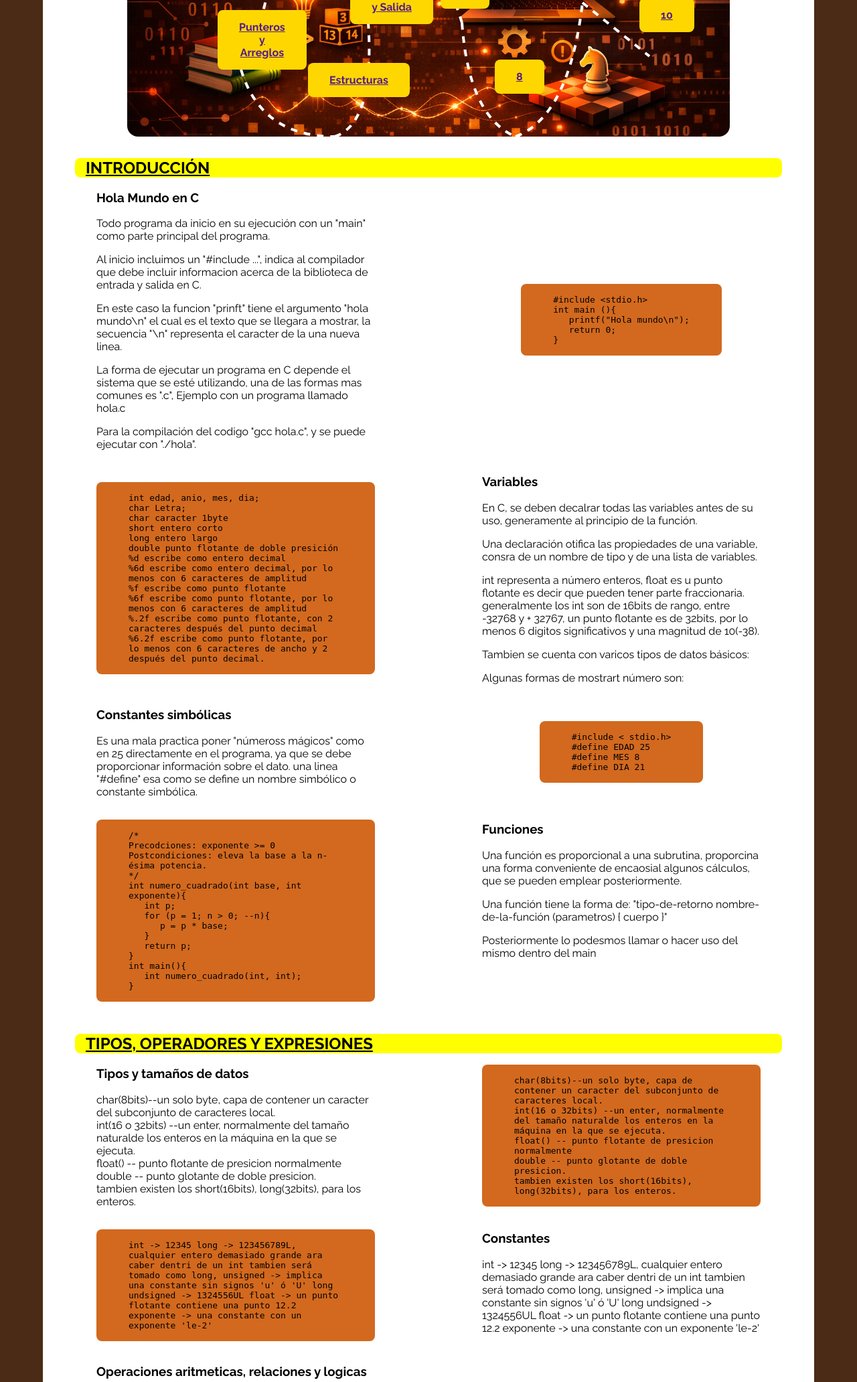
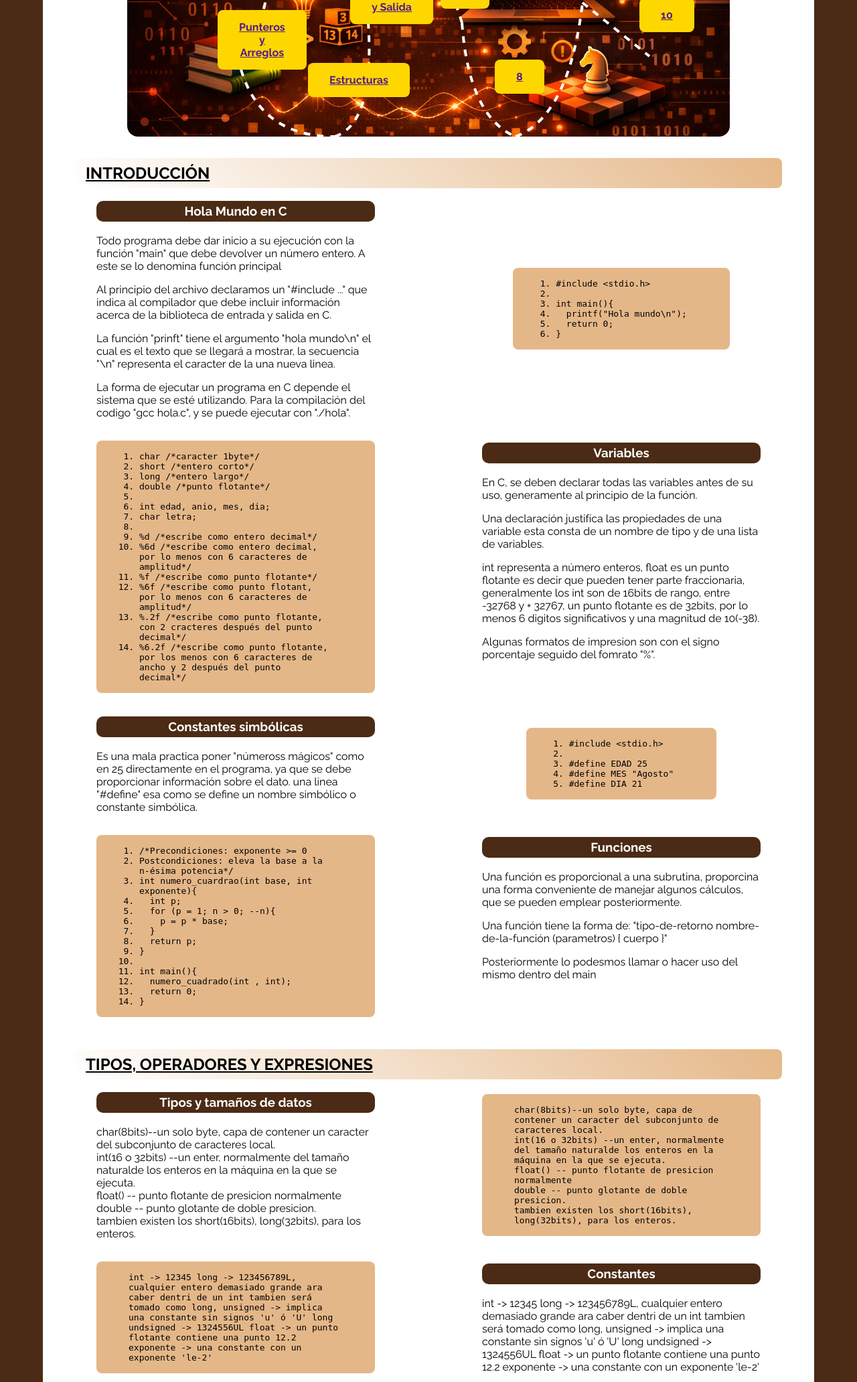
Before and after one commit to RonnyMT08/Plataforma-Cursos, a Flask app: page /fundamentos in a window 1280 px wide. Shown: the part 380-2444 px from the top of the page at 67% size. Run offline with Flask 3, Linux system fonts and the light colour scheme.

Commit message:
refactor(fundamentos): Actualización de contenido en introducción.

```diff
--- a/Frontend/static/styles/style.css
+++ b/Frontend/static/styles/style.css
@@ -469,19 +469,6 @@ INFORMACION CUSOS
     margin: 0rem;
 }
 
-.curso_info li {
-    margin: 1rem 0rem;
-}
-
-.curso_info pre {
-    display: flex;
-    margin-block: 0px;
-}
-
-.curso_info code {
-    margin: 0px;
-}
-
 .curso_info_div {
     background-color: #ffd9b9;;
     display: flex;
@@ -574,11 +561,11 @@ path {
 
 
 .contenedor-fundamentos__curso h2{
-    background-color: yellow;
+    background: linear-gradient(45deg, white, var(--primary-color));
     display: flex;
     text-decoration: underline;
     margin: 0rem 3rem;
-    padding: 0rem 1rem;
+    padding: 0.5rem 1rem;
     border-radius: 0.5rem;
 }
 
@@ -610,6 +597,15 @@ path {
     margin: 0rem 4rem;
     padding: 0rem 1rem;
 }
+.conteiner-curso__content-text h3{
+    background-color: var(--color-back);
+    width: auto;
+    display: flex;
+    justify-content: center;
+    color: white;
+    padding: 0.3rem 2rem;
+    border-radius: 10px;
+}
 
 .conteiner-curso__content-code{
     display: flex;
@@ -622,7 +618,7 @@ path {
 }
 
 .conteiner-curso__content-code code {
-    background-color: chocolate;
+    background-color: var(--primary-color);
     padding: 1rem 3rem;
     border-radius: 0.5rem;
 }
--- a/Frontend/templates/fundamentos.html
+++ b/Frontend/templates/fundamentos.html
@@ -38,19 +38,21 @@
             <div class="conteiner-curso__content">
                 <div class="conteiner-curso__content-text">
                     <h3>Hola Mundo en C</h3>
-                    <p>Todo programa da inicio en su ejecución con un "main" como parte principal del programa. </p>
-                    <p>Al inicio incluimos un "#include ...", indica al compilador que debe incluir informacion acerca de la biblioteca de entrada y salida en C.</p>
-                    <p>En este caso la funcion "prinft" tiene el argumento "hola mundo\n" el cual es el texto que se llegara a mostrar, la secuencia "\n" representa el caracter de la una nueva linea.</p>
-                    <p>La forma de ejecutar un programa en C depende el sistema que se esté utilizando, una de las formas mas comunes es ".c", Ejemplo con un programa llamado hola.c</p>
-                    <p>Para la compilación del codigo "gcc hola.c", y se puede ejecutar con "./hola".</p>
+                    <p>Todo programa debe dar inicio a su ejecución con la función "main" que debe devolver un número entero. A este se lo denomina función principal</p>
+                    <p>Al principio del archivo declaramos un "#include ..." que indica al compilador que debe incluir información acerca de la biblioteca de entrada y salida en C.</p>
+                    <p>La función "prinft" tiene el argumento "hola mundo\n" el cual es el texto que se llegará a mostrar, la secuencia "\n" representa el caracter de la una nueva linea.</p>
+                    <p>La forma de ejecutar un programa en C depende el sistema que se esté utilizando. Para la compilación del codigo "gcc hola.c", y se puede ejecutar con "./hola".</p>
                 </div>
                 <div class="conteiner-curso__content-code">
                     <code>
-                        #include &lt;stdio.h><br>
-                        int main (){<br>
-                        &nbsp;&nbsp;&nbsp;printf("Hola mundo\n");<br>
-                        &nbsp;&nbsp;&nbsp;return 0;<br>
-                        }<br>
+                        <ol>
+                            <li>#include &lt;stdio.h></li>
+                            <li></li>
+                            <li>int main(){</li>
+                            <li>&nbsp;&nbsp;printf("Hola mundo\n");</li>
+                            <li>&nbsp;&nbsp;return 0;</li>
+                            <li>}</li>
+                        </ol>
                     </code>
                 </div>
             </div>
@@ -60,36 +62,33 @@
             <div class="conteiner-curso__content">
                 <div class="conteiner-curso__content-code">
                     <code>
-                        int edad, anio, mes, dia; <br>
-                        char Letra; <br>
-
-                        char caracter 1byte <br>
-                        short entero corto <br>
-                        long entero largo <br>
-                        double punto flotante de doble presición <br>
-
-                        %d escribe como entero decimal <br>
-                        %6d escribe como entero decimal, por lo menos con 6 caracteres de amplitud <br>
-                        %f escribe como punto flotante <br>
-                        %6f escribe como punto flotante, por lo menos con 6 caracteres de amplitud <br>
-                        %.2f escribe como punto flotante, con 2 caracteres después del punto decimal <br>
-                        %6.2f escribe como punto flotante, por lo menos con 6 caracteres de ancho y 2 después del punto decimal. <br>
+                        <ol>
+                            <li>char /*caracter 1byte*/</li>
+                            <li>short /*entero corto*/</li>
+                            <li>long /*entero largo*/</li>
+                            <li>double /*punto flotante*/</li>
+                            <li></li>
+                            <li>int edad, anio, mes, dia;</li>
+                            <li>char letra;</li>
+                            <li></li>
+                            <li>%d /*escribe como entero decimal*/</li>
+                            <li>%6d /*escribe como entero decimal, por lo menos con 6 caracteres de amplitud*/</li>
+                            <li>%f /*escribe como punto flotante*/</li>
+                            <li>%6f /*escribe como punto flotant, por lo menos con 6 caracteres de amplitud*/</li>
+                            <li>%.2f /*escribe como punto flotante, con 2 cracteres después del punto decimal*/</li>
+                            <li>%6.2f /*escribe como punto flotante, por los menos con 6 caracteres de ancho y 2 después del punto decimal*/</li>
+                        </ol>
                     </code>
                 </div>
 
                 <div class="conteiner-curso__content-text">
                     <h3>Variables</h3>
-                    <p>En C, se deben decalrar todas las variables antes de su uso, generamente al principio de la función.</p>
-                    <p>Una declaración otifica las propiedades de una variable, consra de un nombre de tipo y de una lista de variables.</p>
-                    <p>int representa a número enteros, float es u punto flotante es decir que pueden tener parte fraccionaria. <br>
-                        generalmente los int son de 16bits de rango, entre -32768 y + 32767, un punto flotante es de 32bits, por lo menos 6 digitos significativos y una magnitud de 10(-38).</p>
-                    <p>Tambien se cuenta con varicos tipos de datos básicos:</p>
-                    <p>Algunas formas de mostrart número son:</p>
+                    <p>En C, se deben declarar todas las variables antes de su uso, generamente al principio de la función.</p>
+                    <p>Una declaración justifíca las propiedades de una variable esta consta de un nombre de tipo y de una lista de variables.</p>
+                    <p>int representa a número enteros, float es un punto flotante es decir que pueden tener parte fraccionaria, generalmente los int son de 16bits de rango, entre -32768 y + 32767, un punto flotante es de 32bits, por lo menos 6 digitos significativos y una magnitud de 10(-38).</p>
+                    <p>Algunas formatos de impresion son con el signo porcentaje seguido del fomrato "%".</p>
                 </div>
             </div>
-        </div>
-
-        <div class="conteiner-curso">
             <div class="conteiner-curso__content">
                 <div class="conteiner-curso__content-text">
                     <h3>Constantes simbólicas</h3>
@@ -97,40 +96,40 @@
                 </div>
                 <div class="conteiner-curso__content-code">
                     <code>
-                        #include < stdio.h> <br>
-                        #define EDAD 25 <br>
-                        #define MES 8 <br>
-                        #define DIA 21 <br>
+                        <ol>
+                            <li>#include &ltstdio.h></li>
+                            <li></li>
+                            <li>#define EDAD 25</li>
+                            <li>#define MES "Agosto"</li>
+                            <li>#define DIA 21</li>
+                        </ol>
                     </code>
                 </div>
             </div>
-        </div>
-
-        <div class="conteiner-curso">
             <div class="conteiner-curso__content">
                 <div class="conteiner-curso__content-code">
                     <code>
-                        /* <br>
-                        Precodciones: exponente >= 0 <br>
-                        Postcondiciones: eleva la base a la n-ésima potencia. <br>
-                        */ <br>
-                        int numero_cuadrado(int base, int exponente){ <br>
-                        &nbsp;&nbsp;&nbsp;int p; <br>
-
-                        &nbsp;&nbsp;&nbsp;for (p = 1; n > 0; --n){ <br>
-                        &nbsp;&nbsp;&nbsp;&nbsp;&nbsp;&nbsp;p = p * base; <br>
-                        &nbsp;&nbsp;&nbsp;} <br>
-                        &nbsp;&nbsp;&nbsp;return p; <br>
-                        } <br>
-
-                        int main(){ <br>
-                        &nbsp;&nbsp;&nbsp;int numero_cuadrado(int, int);<br>
-                        } <br>
+                        <ol>
+                            <li>/*Precondiciones: exponente >= 0</li>
+                            <li>Postcondiciones: eleva la base a la n-ésima potencia*/</li>
+                            <li>int numero_cuardrao(int base, int exponente){</li>
+                            <li>&nbsp;&nbsp;int p;</li>
+                            <li>&nbsp;&nbsp;for (p = 1; n > 0; --n){</li>
+                            <li>&nbsp;&nbsp;&nbsp;&nbsp;p = p * base;</li>
+                            <li>&nbsp;&nbsp;}</li>
+                            <li>&nbsp;&nbsp;return p;</li>
+                            <li>}</li>
+                            <li></li>
+                            <li>int main(){</li>
+                            <li>&nbsp;&nbsp;numero_cuadrado(int , int);</li>
+                            <li>&nbsp;&nbsp;return 0;</li>
+                            <li>}</li>
+                        </ol>
                     </code>
                 </div>
                 <div class="conteiner-curso__content-text">
                     <h3>Funciones</h3>
-                    <p>Una función es proporcional a una subrutina, proporcina una forma conveniente de encaosial algunos cálculos, que se pueden emplear posteriormente.</p>
+                    <p>Una función es proporcional a una subrutina, proporcina una forma conveniente de manejar algunos cálculos, que se pueden emplear posteriormente.</p>
                     <p>Una función tiene la forma de: "tipo-de-retorno nombre-de-la-función (parametros) { cuerpo }" </p>
                     <p>Posteriormente lo podesmos llamar o hacer uso del mismo dentro del main</p>
                 </div>
@@ -868,8 +867,5 @@
             </div>
         </div>
     </div>
-
-    <h2>LA INTERFAZ CON EL SISTEMA UNIX</h2>
-    <p></p>
 </div>
 {% endblock %}
```
